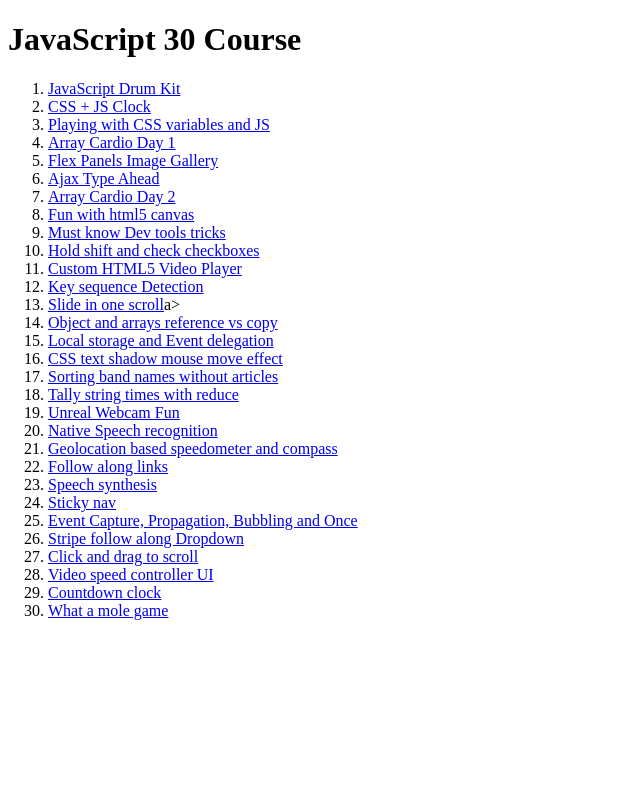
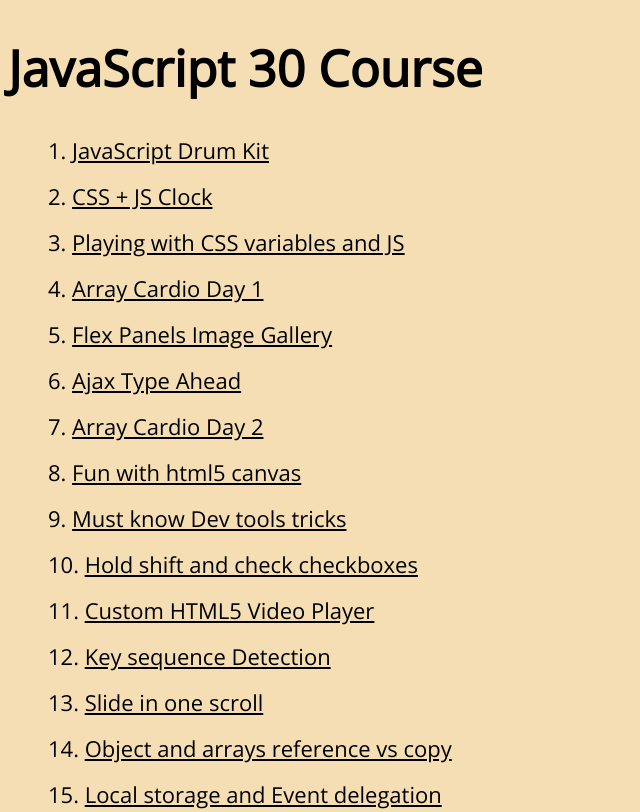
Before and after one commit to bandgarmamta/JavaScript-30, a plain HTML site: page index.html in a window 1280 px wide. Shown: the top 812 px of the page, without its empty margins (0-640 px from the left). Drawn offline with nearby package versions, Linux system fonts and the light colour scheme.

Commit message:
style: styled index page Co-authored-by: Bandgar Mamta <bandgarmamta@users.noreply.github.com>

```diff
--- a/index.html
+++ b/index.html
@@ -22,7 +22,7 @@
     <li><a href="/10-Hold-shift-and-check-checkboxes/index.html">Hold shift and check checkboxes</a></li>
     <li><a href="/11-Custom-HTML5-Video-Player/index.html">Custom HTML5 Video Player</a></li>
     <li><a href="/12-Key-sequnce-detection(KONAMI-CODE)/index.html">Key sequence Detection</a></li>
-    <li><a href="/13-Slide-in-on-scroll/index.html">Slide in one scroll</a>a></li>
+    <li><a href="/13-Slide-in-on-scroll/index.html">Slide in one scroll</a></li>
     <li><a href="/14-Object-and-arrays-reference-vs-copy/index.html">Object and arrays reference vs copy</a></li>
     <li><a href="/15-Local-storage-and-event-delegation/index.html">Local storage and Event delegation</li>
     <li><a href="/16-CSS-text-shadow-mouse-move-effect/index.html">CSS text shadow mouse move effect</a></li>
--- a/style.css
+++ b/style.css
@@ -0,0 +1,27 @@
+@import url('https://fonts.googleapis.com/css2?family=Open+Sans&display=swap');
+
+
+body{
+    /* text-align: center; */
+    background-color: wheat;
+    font-family: 'Open Sans', sans-serif;
+}
+
+h1{
+    font-size:50px;
+}
+
+ol{
+    margin-top:2rem;
+
+}
+
+li{
+    list-style-position: inside;
+    margin-top: 1rem;
+    font-size:22px;
+}
+
+a{
+    color: black;
+}
```
